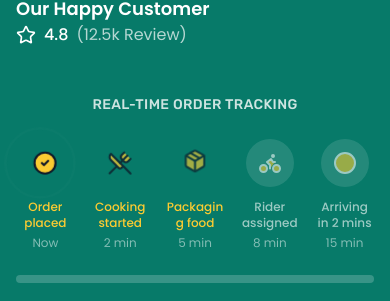
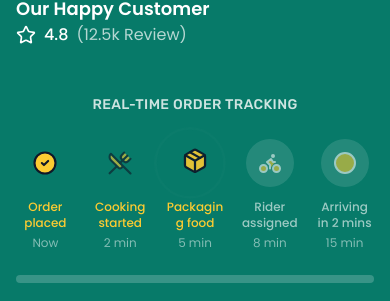
Before and after one commit to Lemlight/Lemlight-Web, a React (Vite) app: page / in a window 390 px wide. Shown: the part 971-1272 px from the top of the page. Built offline with nearby package versions, Linux system fonts and the light colour scheme.

Commit message:
fixed orderSimulation

```diff
--- a/src/components/OrderSimulation.tsx
+++ b/src/components/OrderSimulation.tsx
@@ -1,72 +1,34 @@
 import { useEffect, useState } from "react";
-import { motion } from "framer-motion";
+import { motion, Variants } from "framer-motion";
 import { Package, Bike, CheckCircle2, UtensilsCrossed, Clock } from "lucide-react";
 
 const orderStages = [
-  {
-    id: 1,
-    status: "Order placed",
-    icon: CheckCircle2,
-    time: "Now",
-  },
-  {
-    id: 2,
-    status: "Cooking started",
-    icon: UtensilsCrossed,
-    time: "2 min",
-  },
-  {
-    id: 3,
-    status: "Packaging food",
-    icon: Package,
-    time: "5 min",
-  },
-  {
-    id: 4,
-    status: "Rider assigned",
-    icon: Bike,
-    time: "8 min",
-  },
-  {
-    id: 5,
-    status: "Arriving in 2 mins",
-    icon: Clock,
-    time: "15 min",
-  },
+  { id: 1, status: "Order placed", icon: CheckCircle2, time: "Now" },
+  { id: 2, status: "Cooking started", icon: UtensilsCrossed, time: "2 min" },
+  { id: 3, status: "Packaging food", icon: Package, time: "5 min" },
+  { id: 4, status: "Rider assigned", icon: Bike, time: "8 min" },
+  { id: 5, status: "Arriving in 2 mins", icon: Clock, time: "15 min" },
 ];
 
-const moveVariants = {
+// Bounce animation for the icons
+const moveVariants: Variants = {
   active: {
     y: [0, -6, 0],
-    transition: {
-      duration: 1,
-      repeat: Infinity,
-      ease: "easeInOut",
+    transition: { duration: 1, repeat: Infinity, ease: "easeInOut" },
   },
-  },
+  inactive: { y: 0 },
 };
 
-
-const iconVariants = {
-  inactive: {
-    scale: 1,
-    opacity: 0.6,
-  },
+// Scale + opacity variants
+const iconVariants: Variants = {
+  inactive: { scale: 1, opacity: 0.6 },
   active: {
     scale: [1, 1.15, 1],
     opacity: 1,
-    transition: {
-      duration: 1.2,
-      repeat: Infinity,
-      ease: "easeInOut",
+    transition: { duration: 1.2, repeat: Infinity, ease: "easeInOut" },
   },
-  },
-  completed: {
-    scale: 1.05,
-    opacity: 1,
-  },
+  completed: { scale: 1.05, opacity: 1 },
 };
-
 
 export default function OrderSimulation() {
   const [activeStage, setActiveStage] = useState(0);
@@ -103,32 +65,30 @@ export default function OrderSimulation() {
               const isCompleted = index < activeStage;
 
               return (
-                <div key={stage.id} className="flex flex-col items-center">
-                  {/* Icon */}
+                <div key={stage.id} className="flex flex-col items-center relative">
+                  {/* Icon with motion */}
                   <motion.div
                     variants={iconVariants}
-                    animate={
-                      isActive ? "active" : isCompleted ? "completed" : "inactive"
-                    }
-                    className={`w-12 h-12 md:w-14 md:h-14 rounded-full flex items-center justify-center transition-all duration-300 mb-3 relative z-10 ${isCompleted || isActive
+                    animate={isActive ? "active" : isCompleted ? "completed" : "inactive"}
+                    className={`w-12 h-12 md:w-14 md:h-14 rounded-full flex items-center justify-center mb-3 relative z-10 ${
+                      isCompleted || isActive
                         ? "bg-brand-yellow text-gray-900"
                         : "bg-white/20 text-white"
                     }`}
                   >
                     <motion.div
+                      variants={moveVariants}
                       animate={isActive ? "active" : "inactive"}
-  variants={moveVariants}
                     >
                       <Icon className="w-6 h-6 md:w-7 md:h-7 fill-[#fbcb32]" />
-
                     </motion.div>
                   </motion.div>
-
 
                   {/* Status label */}
                   <div className="text-center">
                     <p
-                      className={`text-xs md:text-sm font-medium transition-colors ${isCompleted || isActive ? "text-[#fbcb32]" : "text-white/60"
+                      className={`text-xs md:text-sm font-medium transition-colors ${
+                        isCompleted || isActive ? "text-[#fbcb32]" : "text-white/60"
                       }`}
                     >
                       {stage.status}
@@ -157,16 +117,9 @@ export default function OrderSimulation() {
 
       <style>{`
         @keyframes pulse-fade {
-          0%, 100% {
-            opacity: 0.3;
-            transform: scale(1);
+          0%, 100% { opacity: 0.3; transform: scale(1); }
+          50% { opacity: 0; transform: scale(1.3); }
         }
-          50% {
-            opacity: 0;
-            transform: scale(1.3);
-          }
-        }
-
         .animate-pulse {
           animation: pulse-fade 2s cubic-bezier(0.4, 0, 0.6, 1) infinite;
         }
```
Lines whose indentation alone changed are shown as unchanged.
